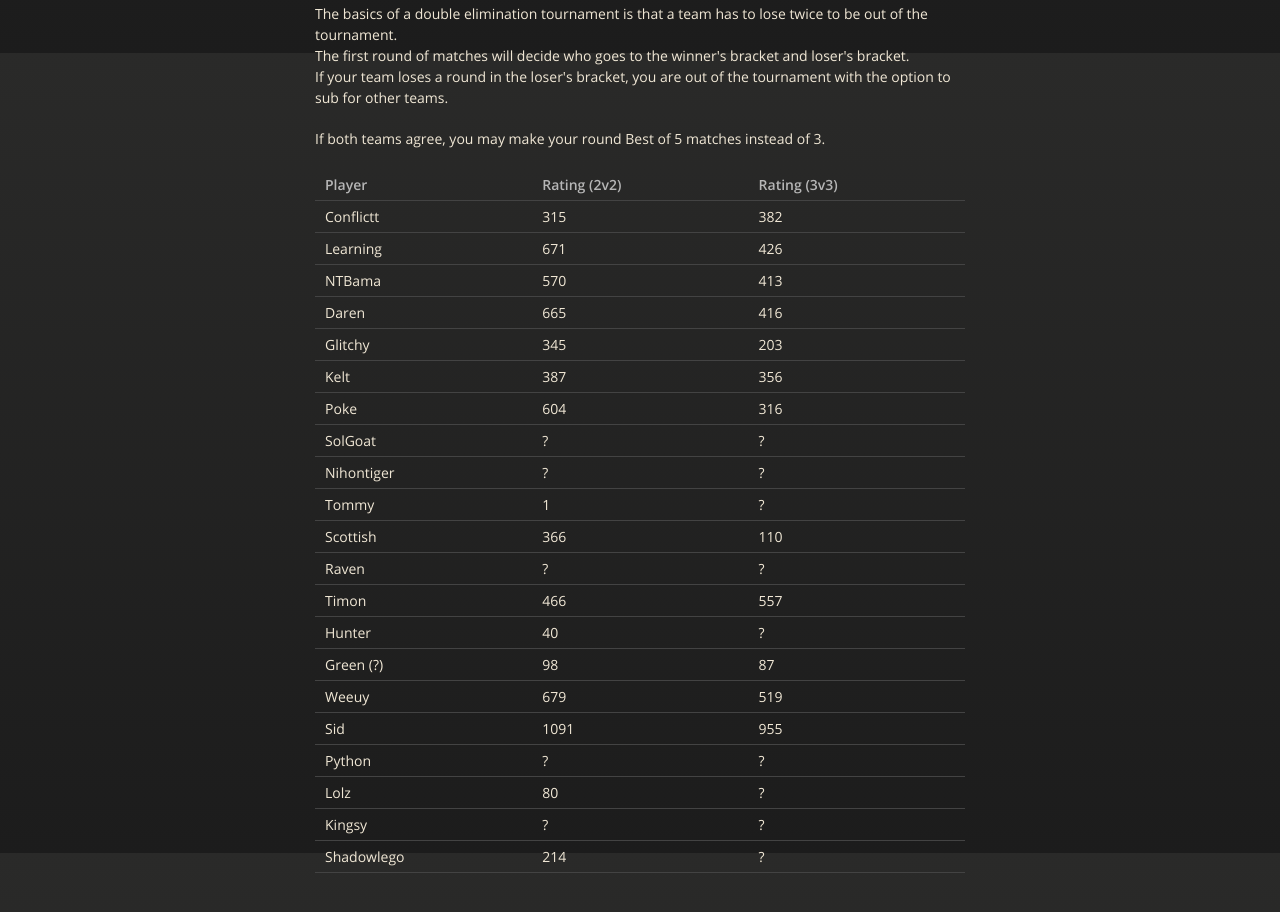
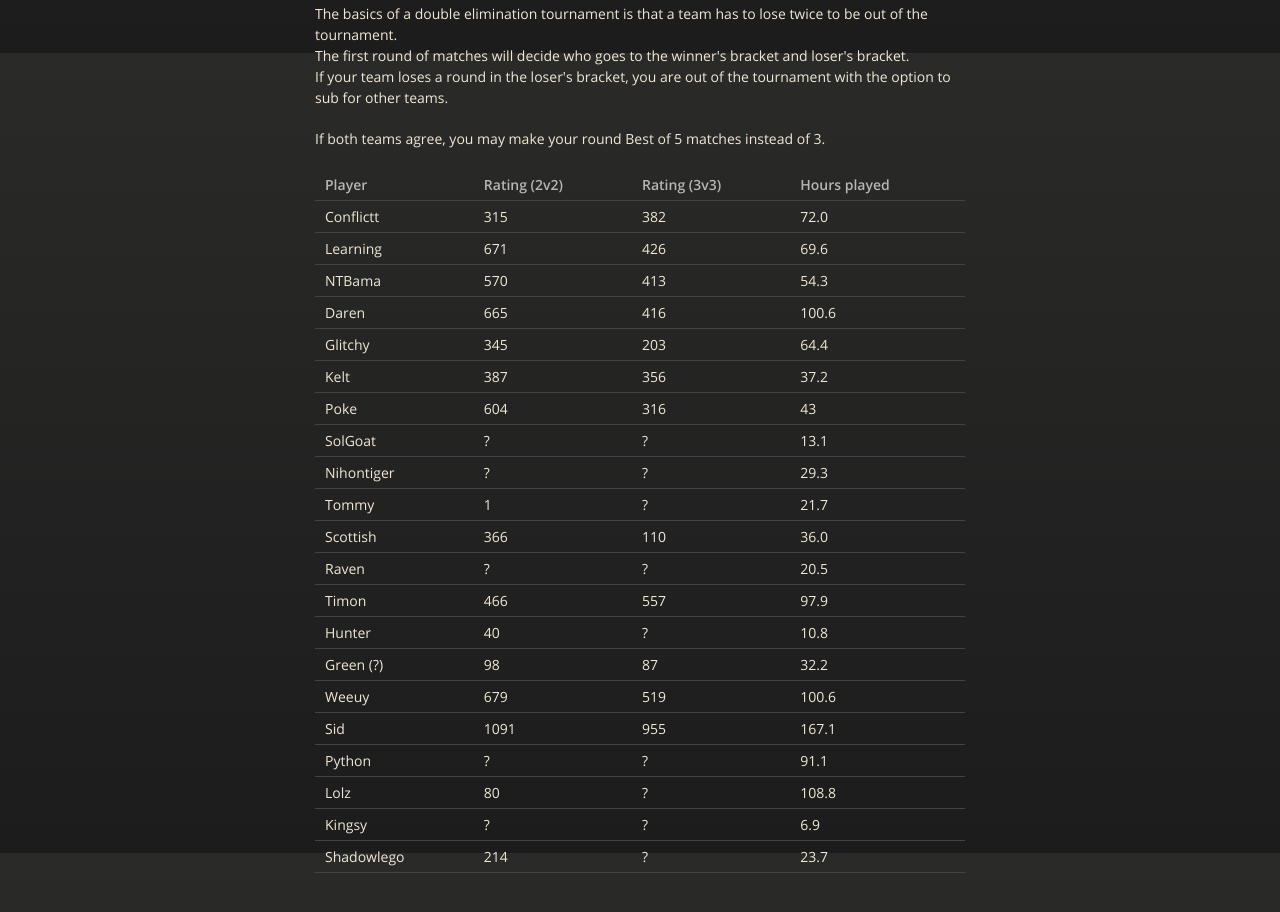
Before and after one commit to SidGarcia/RL-Tourney, a plain HTML site: page index.html in a window 1280 px wide. Shown: the part 747-1659 px from the top of the page. Drawn offline with nearby package versions, Linux system fonts and the light colour scheme.

```diff
--- a/index.html
+++ b/index.html
@@ -86,6 +86,7 @@ If your team loses a round in the loser's bracket, you are out of the tournament
 <th>Player</th>
 <th>Rating (2v2)</th>
 <th>Rating (3v3)</th>
+<th>Hours played</th>
 </tr>
 </thead>
 <tbody>
@@ -93,106 +94,127 @@ If your team loses a round in the loser's bracket, you are out of the tournament
 <td>Conflictt</td>
 <td>315</td>
 <td>382</td>
+<td>72.0</td>
 </tr>
 <tr>
 <td>Learning</td>
 <td>671</td>
 <td>426</td>
+<td>69.6</td>
 </tr>
 <tr>
 <td>NTBama</td>
 <td>570</td>
 <td>413</td>
+<td>54.3</td>
 </tr>
 <tr>
 <td>Daren</td>
 <td>665</td>
 <td>416</td>
+<td>100.6</td>
 </tr>
 <tr>
 <td>Glitchy</td>
 <td>345</td>
 <td>203</td>
+<td>64.4</td>
 </tr>
 <tr>
 <td>Kelt</td>
 <td>387</td>
 <td>356</td>
+<td>37.2</td>
 </tr>
 <tr>
 <td>Poke</td>
 <td>604</td>
 <td>316</td>
+<td>43</td>
 </tr>
 <tr>
 <td>SolGoat</td>
 <td>?</td>
 <td>?</td>
+<td>13.1</td>
 </tr>
 <tr>
 <td>Nihontiger</td>
 <td>?</td>
 <td>?</td>
+<td>29.3</td>
 </tr>
 <tr>
 <td>Tommy</td>
 <td>1</td>
 <td>?</td>
+<td>21.7</td>
 </tr>
 <tr>
 <td>Scottish</td>
 <td>366</td>
 <td>110</td>
+<td>36.0</td>
 </tr>
 <tr>
 <td>Raven</td>
 <td>?</td>
 <td>?</td>
+<td>20.5</td>
 </tr>
 <tr>
 <td>Timon</td>
 <td>466</td>
 <td>557</td>
+<td>97.9</td>
 </tr>
 <tr>
 <td>Hunter</td>
 <td>40</td>
 <td>?</td>
+<td>10.8</td>
 </tr>
 <tr>
 <td>Green (?)</td>
 <td>98</td>
 <td>87</td>
+<td>32.2</td>
 </tr>
 <tr>
 <td>Weeuy</td>
 <td>679</td>
 <td>519</td>
+<td>100.6</td>
 </tr>
 <tr>
 <td>Sid</td>
 <td>1091</td>
 <td>955</td>
+<td>167.1</td>
 </tr>
 <tr>
 <td>Python</td>
 <td>?</td>
 <td>?</td>
+<td>91.1</td>
 </tr>
 <tr>
 <td>Lolz</td>
 <td>80</td>
 <td>?</td>
+<td>108.8</td>
 </tr>
 <tr>
 <td>Kingsy</td>
 <td>?</td>
 <td>?</td>
+<td>6.9</td>
 </tr>
 <tr>
 <td>Shadowlego</td>
 <td>214</td>
 <td>?</td>
+<td>23.7</td>
 </tr>
 </tbody>
 </table>
```
Also changed, not shown: params.json (+1 -1 lines).
